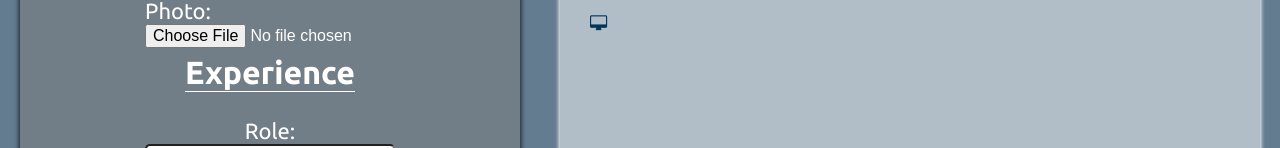
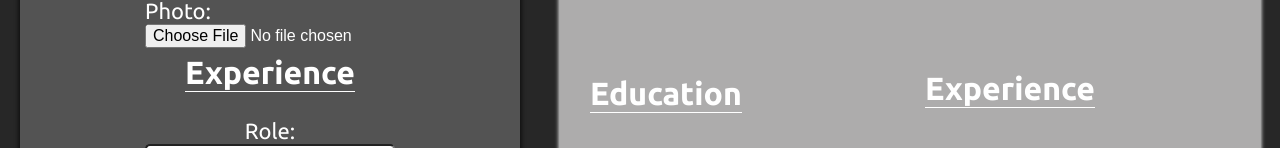
Before and after one commit to Altersandr/odin-cv-app, a React (Create React App) app: page / in a window 1280 px wide. Shown: the part 652-800 px from the top of the page. Built offline with nearby package versions, Linux system fonts and the light colour scheme.

Commit message:
changed colors

```diff
--- a/src/components/Experience.js
+++ b/src/components/Experience.js
@@ -86,10 +86,10 @@ export class Experience extends Component {
 
         <button
           onClick={(e) => {
+            changeState(e, "experience", this.state);
             this.setState({
               id: Math.floor(Math.random() * 10000),
             });
-            changeState(e, "experience", this.state);
           }}
         >
           Add
--- a/src/components/styles/Body.css
+++ b/src/components/styles/Body.css
@@ -44,7 +44,7 @@ button {
   display: grid;
   justify-items: center;
   grid-template-columns: 1fr 2fr;
-  background-color: #647c90;
+  background-color: #272727;
 }
 
 #body-left {
@@ -54,12 +54,11 @@ button {
   justify-content: space-between;
   background-color: rgb(128, 128, 128, 0.5);
   border-radius: 5%;
-  margin: 20px;
   box-shadow: 0px 2px 5px 1px rgba(0, 0, 0, 0.75);
 }
 
-#body-right {
-  background-color: rgba(255, 255, 255, 0.5);
+#body-right,
+#body-left {
   margin: 20px;
 }
 
--- a/src/components/styles/Preview.css
+++ b/src/components/styles/Preview.css
@@ -1,10 +1,11 @@
 #preview {
-  height: 100%;
+  background-color: rgba(207, 206, 206, 0.8);
+  height: 1000px;
   width: 700px;
   box-shadow: 0px 2px 4px 1px rgba(255, 255, 255, 1);
   display: grid;
   grid-template-columns: 1fr 1fr;
-  color: rgb(2, 53, 94);
+  grid-auto-rows: 700px;
   padding-left: 30px;
 }
 
@@ -28,7 +29,7 @@ h1 {
 }
 
 #experience {
-  grid-row: 3/4;
+  grid-row: 4/5;
 }
 
 #photo {
--- a/src/components/styles/index.css
+++ b/src/components/styles/index.css
@@ -11,6 +11,5 @@ html {
 }
 
 #body-container {
-  height: fit-content;
   font-family: Ubuntu;
 }
```
